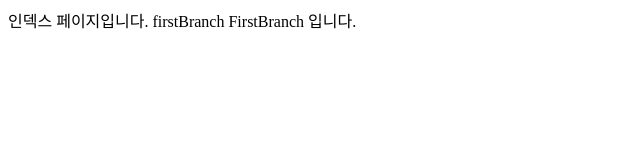
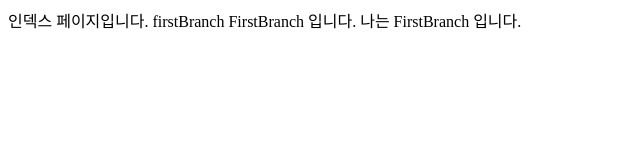
Before and after one commit to justsicklife/First-Project, a plain HTML site: page index.html in a window 1280 px wide. Shown: the whole page, without its empty margins (0-640 px from the left). Drawn offline with Linux system fonts and the light colour scheme.

Commit message:
나는 firstBranch 입니다.

```diff
--- a/index.html
+++ b/index.html
@@ -11,5 +11,6 @@
     firstBranch
 
     FirstBranch 입니다.
+    나는 FirstBranch 입니다.
 </body>
 </html>
```
